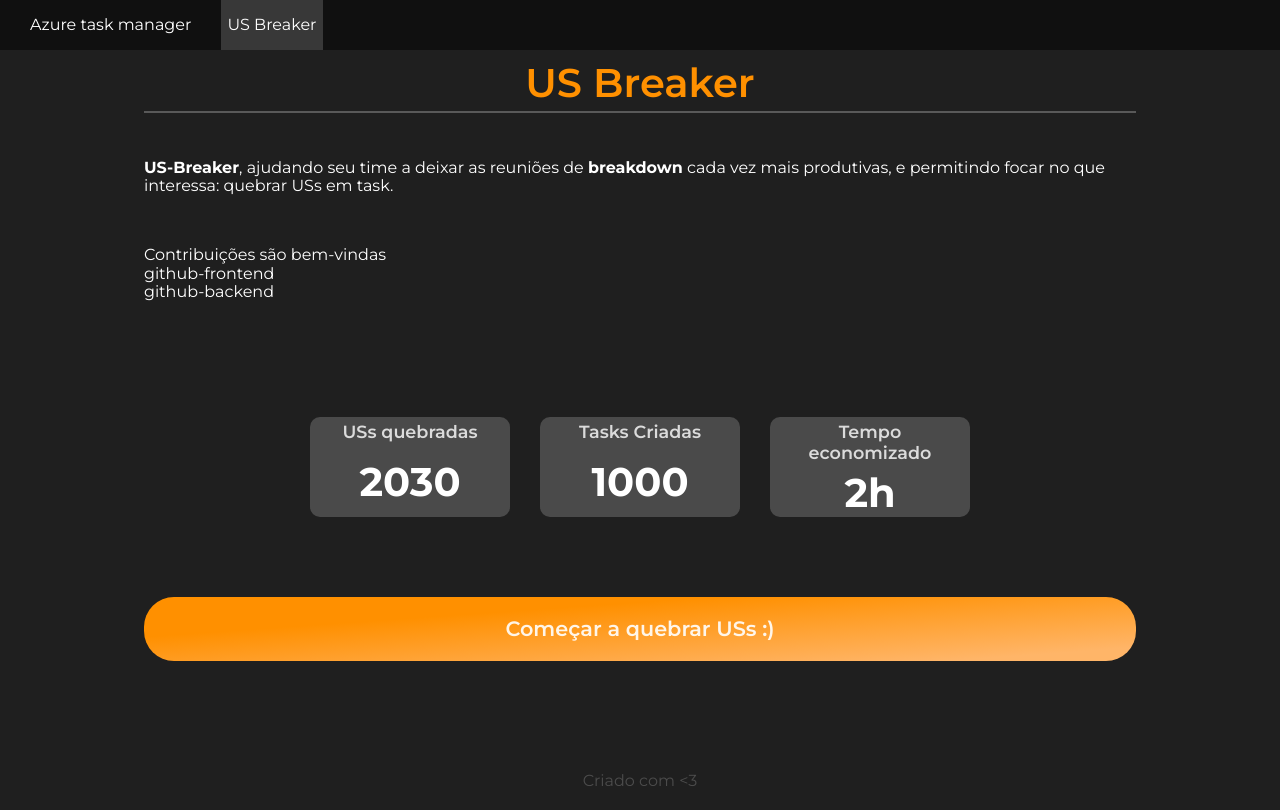
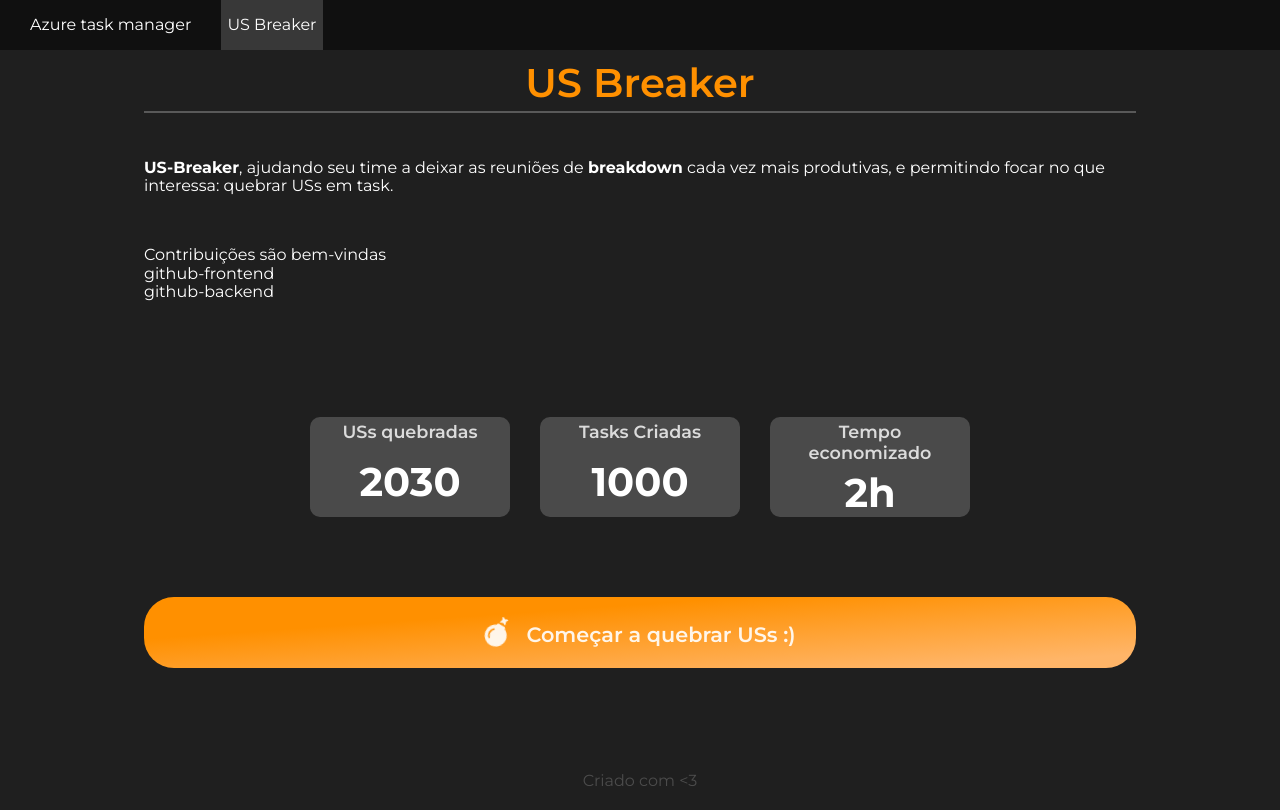
Before and after one commit to jpellissari/azure-task-manager-app, an Angular app: page /us-breaker in a window 1280 px wide. Built offline with nearby package versions, Linux system fonts and the light colour scheme.

Commit message:
feat: add icon to button

```diff
--- a/package.json
+++ b/package.json
@@ -19,6 +19,11 @@
     "@angular/platform-browser": "^16.1.0",
     "@angular/platform-browser-dynamic": "^16.1.0",
     "@angular/router": "^16.1.0",
+    "@fortawesome/angular-fontawesome": "0.13.x",
+    "@fortawesome/fontawesome-svg-core": "^6.4.0",
+    "@fortawesome/free-brands-svg-icons": "^6.4.0",
+    "@fortawesome/free-regular-svg-icons": "^6.4.0",
+    "@fortawesome/free-solid-svg-icons": "^6.4.0",
     "normalize.css": "^8.0.1",
     "rxjs": "~7.8.0",
     "tslib": "^2.3.0",
--- a/src/app/app.module.ts
+++ b/src/app/app.module.ts
@@ -3,7 +3,8 @@
 import { RouterModule, Routes } from '@angular/router'
 
 import { AppComponent } from './app.component'
-import { UsBreakerModule } from './us-breaker/us-breaker.module'
+import { UsBreakerModule } from './us-breaker/us-breaker.module';
+import { FontAwesomeModule } from '@fortawesome/angular-fontawesome'
 
 const routes: Routes = [
   {
@@ -16,7 +17,7 @@
 
 @NgModule({
   declarations: [AppComponent],
-  imports: [BrowserModule, RouterModule.forRoot(routes), UsBreakerModule],
+  imports: [BrowserModule, RouterModule.forRoot(routes), UsBreakerModule, FontAwesomeModule],
   providers: [],
   bootstrap: [AppComponent],
 })
--- a/src/app/us-breaker/containers/welcome/welcome.component.html
+++ b/src/app/us-breaker/containers/welcome/welcome.component.html
@@ -27,6 +27,9 @@
       <div class="stats__card__value">2h</div>
     </div>
   </div>
-  <button class="welcome__button">Começar a quebrar USs :)</button>
+  <button class="welcome__button">
+    <fa-icon [icon]="faBomb" animation="shake"></fa-icon>Começar a quebrar USs
+    :)
+  </button>
   <div class="welcome__footer"><span>Criado com <3</span></div>
 </div>
--- a/src/app/us-breaker/containers/welcome/welcome.component.scss
+++ b/src/app/us-breaker/containers/welcome/welcome.component.scss
@@ -57,6 +57,11 @@
       box-shadow: rgba($primary-100, 0.7) 0 1px 40px;
       transition-duration: 0.2s;
     }
+
+    fa-icon {
+      padding-right: 15px;
+      font-size: 1.3em;
+    }
   }
 
   &__footer {
--- a/src/app/us-breaker/containers/welcome/welcome.component.ts
+++ b/src/app/us-breaker/containers/welcome/welcome.component.ts
@@ -1,8 +1,11 @@
 import { Component } from '@angular/core'
+import { faBomb } from '@fortawesome/free-solid-svg-icons'
 
 @Component({
   selector: 'app-welcome',
   templateUrl: './welcome.component.html',
   styleUrls: ['./welcome.component.scss'],
 })
-export class WelcomeComponent {}
+export class WelcomeComponent {
+  faBomb = faBomb
+}
```
Also changed, not shown: src/app/us-breaker/us-breaker.module.ts (+7 -1 lines), 1 other file (tests, documents, lock files or other folders).
